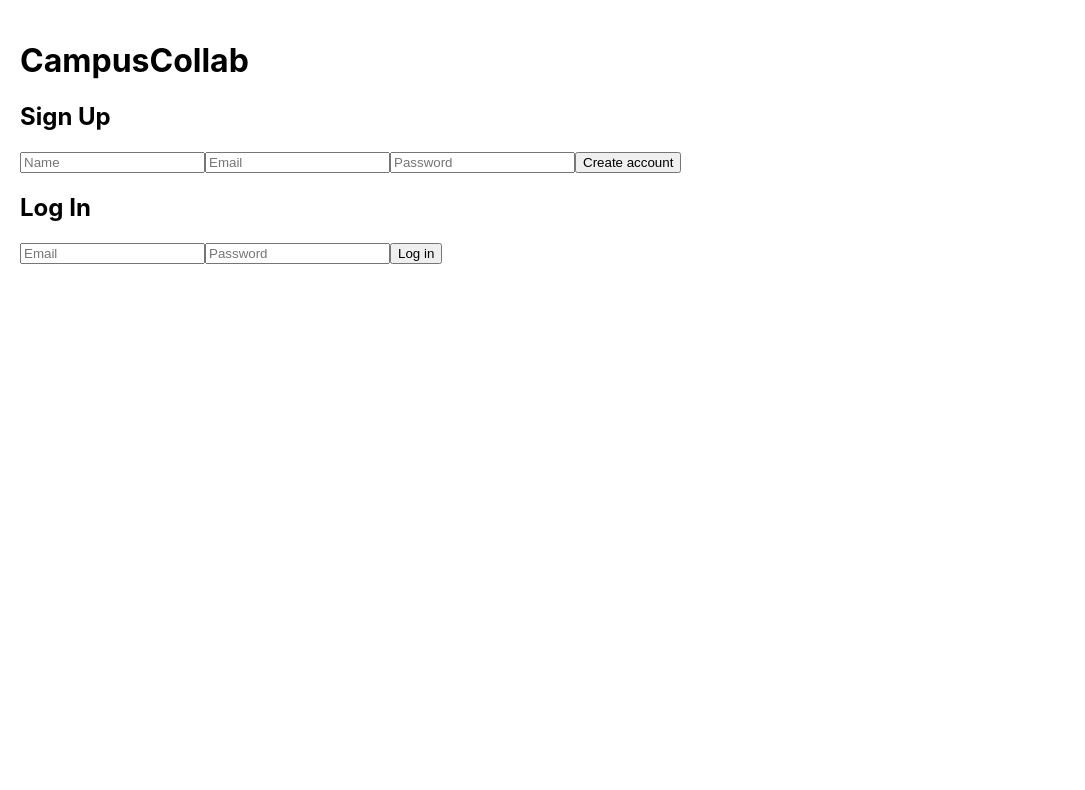
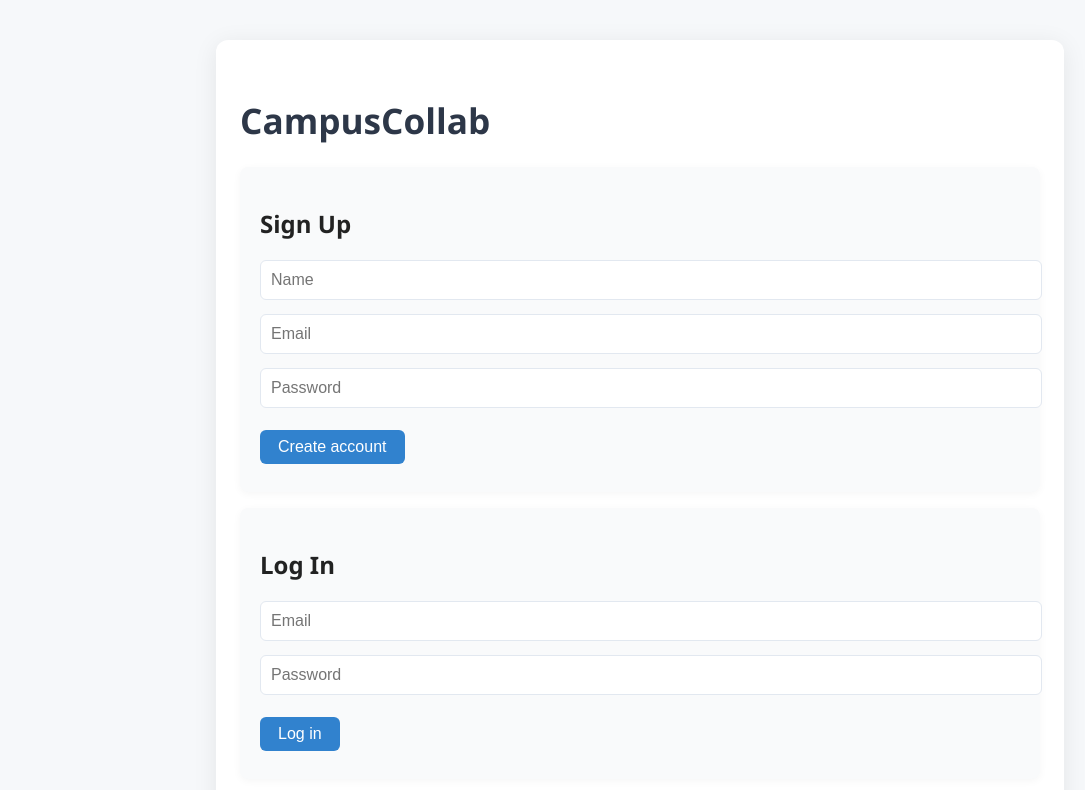
Before and after one commit to Arjunkollipara/Build_Your_Device_BYD, a React (Create React App) app in the folder frontend/: page /profile in a window 1280 px wide. Shown: the top 790 px of the page, without its empty margins (0-1085 px from the left). Built offline with nearby package versions, Linux system fonts and the light colour scheme; no server answers.

Commit message:
frontend dev & feature addition (06/09/25)

```diff
--- a/frontend/src/App.css
+++ b/frontend/src/App.css
@@ -1,16 +1,105 @@
-.App {
-  text-align: center;
+body {
+  margin: 0;
+  font-family: 'Segoe UI', 'Roboto', 'Oxygen', 'Ubuntu', 'Helvetica Neue', Arial, sans-serif;
+  background: #f6f8fa;
+  color: #222;
 }
 
-.App-logo {
-  height: 40vmin;
-  pointer-events: none;
+.app-container {
+  max-width: 800px;
+  margin: 40px auto;
+  background: #fff;
+  border-radius: 12px;
+  box-shadow: 0 4px 24px rgba(0,0,0,0.08);
+  padding: 32px 24px;
 }
 
-@media (prefers-reduced-motion: no-preference) {
-  .App-logo {
-    animation: App-logo-spin infinite 20s linear;
-  }
+header {
+  display: flex;
+  align-items: center;
+  justify-content: space-between;
+  margin-bottom: 32px;
+}
+
+h1 {
+  font-size: 2.2rem;
+  font-weight: 700;
+  color: #2d3748;
+}
+
+nav {
+  margin-bottom: 24px;
+}
+
+nav a {
+  text-decoration: none;
+  color: #3182ce;
+  font-weight: 500;
+  margin-right: 16px;
+  transition: color 0.2s;
+}
+nav a:hover {
+  color: #2b6cb0;
+}
+
+button {
+  background: #3182ce;
+  color: #fff;
+  border: none;
+  border-radius: 6px;
+  padding: 8px 18px;
+  font-size: 1rem;
+  font-weight: 500;
+  cursor: pointer;
+  margin-top: 8px;
+  margin-bottom: 8px;
+  transition: background 0.2s;
+}
+button:hover {
+  background: #2563eb;
+}
+
+form {
+  background: #f9fafb;
+  border-radius: 8px;
+  padding: 20px;
+  box-shadow: 0 2px 8px rgba(0,0,0,0.04);
+  margin-bottom: 24px;
+}
+
+input {
+  display: block;
+  width: 100%;
+  padding: 10px;
+  margin-bottom: 14px;
+  border: 1px solid #e2e8f0;
+  border-radius: 6px;
+  font-size: 1rem;
+  background: #fff;
+}
+
+.card {
+  background: #fff;
+  border-radius: 10px;
+  box-shadow: 0 2px 12px rgba(0,0,0,0.06);
+  padding: 20px 18px;
+  margin-bottom: 18px;
+}
+
+.profile-avatar {
+  width: 80px;
+  height: 80px;
+  border-radius: 50%;
+  object-fit: cover;
+  margin-bottom: 12px;
+}
+
+.project-list {
+  list-style: none;
+  padding: 0;
+}
+.project-list li {
+  margin-bottom: 18px;
 }
 
 .App-header {
--- a/frontend/src/App.js
+++ b/frontend/src/App.js
@@ -1,6 +1,7 @@
 import React, { useEffect, useState } from "react";
 import { BrowserRouter as Router, Routes, Route, Navigate, Link } from "react-router-dom";
 import { getMe } from "./api/authApi";
+import "./App.css";
 
 // pages
 import ProfilePage from "./pages/ProfilePage";
@@ -19,7 +20,7 @@ function App() {
       try {
         const u = await getMe();
         setMe(u);
-      } catch {
+      } catch (err) {
         setMe(null);
       }
     })();
@@ -31,10 +32,23 @@ function App() {
     setMe(null);
   };
 
+  // Check if profile is complete: bio is not empty and skills array has at least one skill
+  const isProfileComplete = me && me.bio && me.bio.trim() !== "" && me.skills && me.skills.length > 0;
+
+  // Helper to refresh user info after profile update
+  const refreshMe = async () => {
+    try {
+      const u = await getMe();
+      setMe(u);
+    } catch (err) {
+      setMe(null);
+    }
+  };
+
   if (!me) {
     // show login/signup if not authenticated
     return (
-      <div style={{ padding: 20 }}>
+      <div className="app-container">
         <h1>CampusCollab</h1>
         <SignupForm onAuthed={handleAuthed} />
         <LoginForm onAuthed={handleAuthed} />
@@ -42,22 +56,9 @@ function App() {
     );
   }
 
-  // Check if profile is complete: bio is not empty and skills array has at least one skill
-  const isProfileComplete = me.bio && me.bio.trim() !== "" && me.skills && me.skills.length > 0;
-
-  // Helper to refresh user info after profile update
-  const refreshMe = async () => {
-    try {
-      const u = await getMe();
-      setMe(u);
-    } catch {
-      setMe(null);
-    }
-  };
-
   return (
     <Router>
-      <div style={{ padding: 20 }}>
+      <div className="app-container">
         <h1>CampusCollab</h1>
         <p>
           Logged in as: {me.name} ({me.email}){" "}
@@ -65,19 +66,16 @@ function App() {
           <button style={{ marginLeft: 10 }} onClick={handleLogout}>Logout</button>
         </p>
 
-        {/* Always show Profile first after login */}
-        <nav style={{ marginBottom: 20 }}>
-          <Link to="/profile" style={{ marginRight: 10 }}>Profile</Link>
+        <nav>
+          <Link to="/profile">Profile</Link>
           <Link to="/projects">
             <button style={{ marginLeft: 10 }}>See Available Projects</button>
           </Link>
         </nav>
 
-        {/* Routes */}
         <Routes>
           <Route path="/profile" element={<ProfilePage me={me} onProfileUpdated={refreshMe} />} />
           <Route path="/projects" element={<ProjectsPage me={me} />} />
-          {/* Default route: always go to profile after login */}
           <Route path="/" element={<Navigate to="/profile" />} />
         </Routes>
       </div>
--- a/frontend/src/api/projectApi.js
+++ b/frontend/src/api/projectApi.js
@@ -1,9 +1,7 @@
-import axios from 'axios';
+import api from './axios';
 
-const API = axios.create({ baseURL: 'http://localhost:5000/api/projects' });
-
-export const createProject = (data) => API.post('/', data);
-export const getProjects = () => API.get('/');
-export const joinProject = (id, userId) => API.post(`/${id}/join`, { userId });
-export const toggleProject = (id) => API.put(`/${id}/toggle`);
-export const updateProject = (id, data) => API.put(`/${id}`, data);
+export const createProject = (data) => api.post('/api/projects', data);
+export const getProjects = () => api.get('/api/projects');
+export const joinProject = (id, userId) => api.post(`/api/projects/${id}/join`, { userId });
+export const toggleProject = (id) => api.put(`/api/projects/${id}/toggle`);
+export const updateProject = (id, data) => api.put(`/api/projects/${id}`, data);
--- a/frontend/src/components/ProjectList.js
+++ b/frontend/src/components/ProjectList.js
@@ -25,17 +25,20 @@ const ProjectList = ({ currentUserId }) => {
     <div>
       <h2>Projects</h2>
       {projects.length === 0 ? <p>No projects yet.</p> : (
-        <ul>
+        <ul className="project-list">
           {projects.map(p => (
-            <li key={p._id} style={{ marginBottom: 8 }}>
+            <li key={p._id} className="card">
               <strong>{p.title}</strong> — {p.description || 'No description'}
               <div>Skills: {p.requiredSkills?.join(', ') || '—'}</div>
               <div>Owner: {p.owner?.name} | Members: {p.members?.length || 0} | Status: {p.isOpen ? 'Open' : 'Closed'}</div>
               <div style={{ marginTop: 4 }}>
                 {p.isOpen && <button onClick={() => handleJoin(p._id)}>Join</button>}
-                <button onClick={() => handleToggle(p._id)} style={{ marginLeft: 8 }}>
-                  {p.isOpen ? 'Close' : 'Re-open'}
-                </button>
+                {/* Only show Close/Re-open button for owner */}
+                {p.owner?._id === currentUserId && (
+                  <button onClick={() => handleToggle(p._id)} style={{ marginLeft: 8 }}>
+                    {p.isOpen ? 'Close' : 'Re-open'}
+                  </button>
+                )}
               </div>
             </li>
           ))}
```
Also changed, not shown: 1 other file (tests, documents, lock files or other folders).
